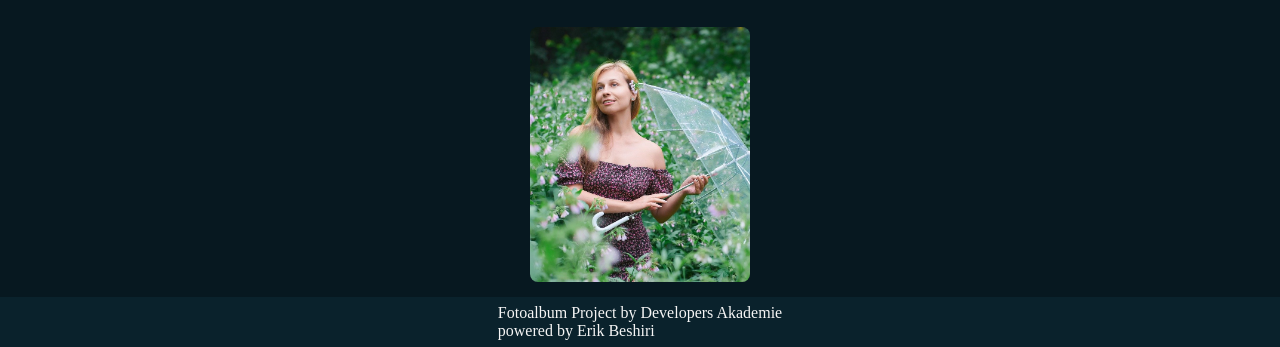
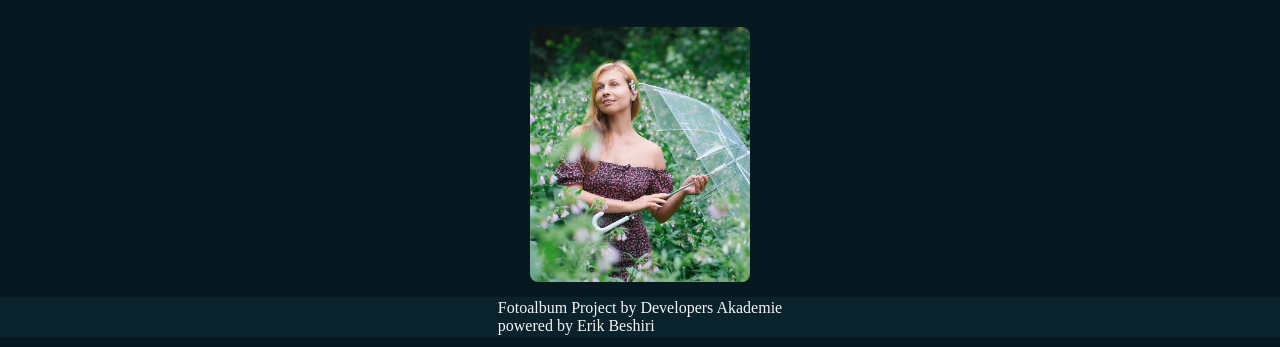
Before and after one commit to ErikBeshiriDev/frontend-fotogram-modul_6, a plain HTML site: page index.html in a window 1280 px wide. Shown: the part 1208-1555 px from the top of the page. Drawn offline with Linux system fonts and the light colour scheme.

Commit message:
Changes and adaptations to the main container in the following files: · index.html · style.css

```diff
--- a/index.html
+++ b/index.html
@@ -17,7 +17,7 @@
     </header>
 
 
-    <main class="main-container">
+    <main>
         <div id="content"></div>
 
         <dialog onclick="toggleOverlay()" id="overlay-section" class="overlay-section dialog-hidden"
@@ -50,12 +50,12 @@
             </div>
 
         </dialog>
+
+        <footer>
+            <p>Fotoalbum Project by Developers Akademie <br>
+                powered by Erik Beshiri</p>
+        </footer>
     </main>
-
-    <footer>
-        <p>Fotoalbum Project by Developers Akademie <br>
-            powered by Erik Beshiri</p>
-    </footer>
 </body>
 <script src="./script.js"></script>
 
--- a/style.css
+++ b/style.css
@@ -32,7 +32,19 @@ body {
   height: 100px;
 }
 
+main {
+  position: relative;
+  min-height: 100vh;
+}
+
+#content,
+.big-dialog {
+  padding-bottom: 2.5rem;
+}
+
 #content {
+  position: relative;
+  min-height: 100vh;
   display: flex;
   flex-wrap: wrap;
   justify-content: center;
@@ -63,8 +75,8 @@ dialog {
   bottom: 0;
   left: 0;
   right: 0;
-  height: 100%;
-  width: 100%;
+  height: 100vh;
+  width: 100vw;
   background-color: rgba(0, 0, 0, 0.5);
 }
 
@@ -126,6 +138,11 @@ footer {
   display: flex;
   justify-content: center;
   align-items: center;
+
+  position: absolute;
+  bottom: 0;
+  width: 100%;
+  height: 2.5rem;
 }
 
 footer p {
```
